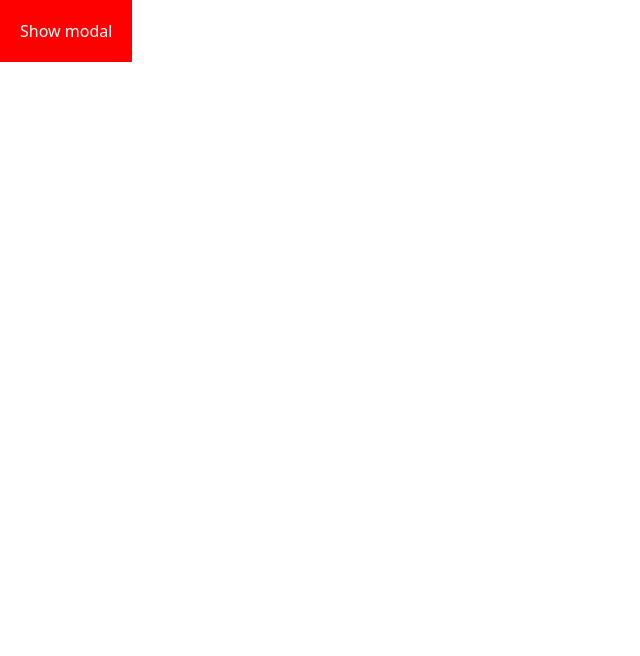
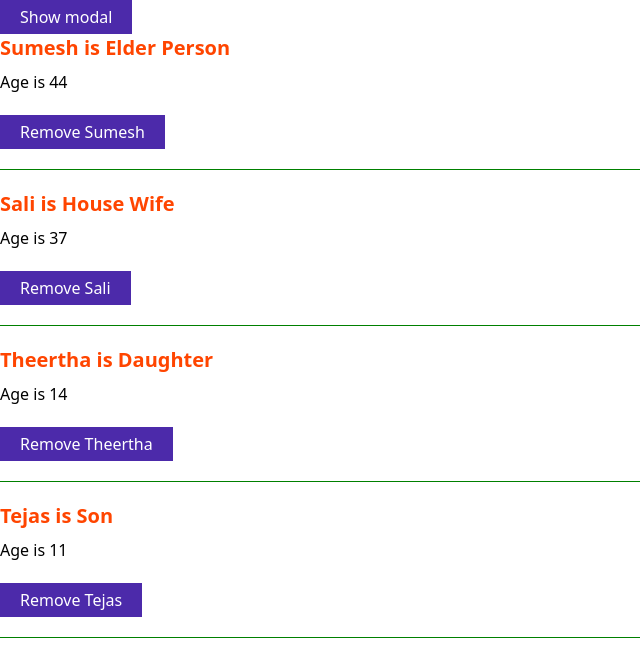
Before and after one commit to sumeshmon/svelte, a SvelteKit app in the folder myApp/: page /box-modal in a window 1280 px wide. Shown: the top 656 px of the page, without its empty margins (0-640 px from the left). Built offline with nearby package versions, Linux system fonts and the light colour scheme.

Commit message:
form submit

```diff
--- a/myApp/src/components/AddPersonForm.svelte
+++ b/myApp/src/components/AddPersonForm.svelte
@@ -1,29 +1,26 @@
 <script lang="ts">
-    let family = [
-    {
-      name: 'Sumesh', age : 44, position: 'Elder Person', id : 1,
-    },
-    {
-      name: 'Sali', age : 37, position: 'House Wife', id : 2,
-    },
-    {
-      name: 'Theertha', age : 14, position: 'Daughter', id : 3,
-    },
-    {
-      name: 'Tejas', age : 11, position: 'Son', id : 4,
-    }
-  ]
+  import type { svelte } from "@sveltejs/vite-plugin-svelte";
+  import { createEventDispatcher } from 'svelte';
+  const dispatch = createEventDispatcher();
   let name: string = "";
   let age: number;
   let movie: string;
-  let food: string[] = []
+  let position: string;
+  let food: string[] = [];
 
   const formSubmit = () => {
-    console.log(name,age,food, movie);
+    const person = {
+      name,
+      age,
+      food,
+      position,
+      id: Math.floor(Math.random() * 10 + 100)
+    };
+    dispatch('addPerson', person)
   }
 
 </script>
-{#if name !== '' ||  typeof age === 'number' ||  movie !== '' ||  food.length > 0}
+{#if name !== '' && typeof age === 'number' && movie !== '' && food.length > 0}
     <div>{name} - {age} - {food} - {movie}</div>
     {:else}
     <p>Please fill the form</p>
@@ -31,6 +28,7 @@
 <form on:submit|preventDefault={formSubmit}>
     <input type="text" placeholder="Name" bind:value={name}>
     <input type="number" placeholder="Age" bind:value={age}>
+    <input type="text" placeholder="Position" bind:value={position}>
     <br><br>
     <input type="checkbox" value="veg" bind:group={food}> Veg <br>
     <input type="checkbox" value="nonVeg" bind:group={food}> Non Veg
--- a/myApp/src/routes/box-modal/+page.svelte
+++ b/myApp/src/routes/box-modal/+page.svelte
@@ -2,9 +2,31 @@
   import AddPersonForm from "../../components/AddPersonForm.svelte";
   import Modal from "../../components/Modal.svelte";
   let showModal = false
-
+  let myFamily = [
+    {
+      name: 'Sumesh', age : 44, position: 'Elder Person', id : 1,
+    },
+    {
+      name: 'Sali', age : 37, position: 'House Wife', id : 2,
+    },
+    {
+      name: 'Theertha', age : 14, position: 'Daughter', id : 3,
+    },
+    {
+      name: 'Tejas', age : 11, position: 'Son', id : 4,
+    }
+  ]
   const toggleModel = () => {
         showModal = !showModal
+    }
+    const removeSumesh = (id:number) => {
+      myFamily = myFamily.filter( (member) => member.id  != id)
+
+    }
+    const addPerson = (e:any) => {
+      let fullFamily = e.detail
+      myFamily = [fullFamily,...myFamily]
+      showModal = false
     }
 </script>
 
@@ -14,22 +36,43 @@
 <!-- <button on:click={show}>Show Modal</button> -->
 <button on:click={toggleModel}>Show modal</button>
 <Modal {showModal} on:click={toggleModel}>
-  <AddPersonForm/>
+  <AddPersonForm
+    on:addPerson = {addPerson}
+  />
   <div slot="title">
     <h4>Title from slot name</h4>
   </div>
 </Modal>
+{#each myFamily as member (member.id)}
+   <!-- {console.log(member.id)} -->
+   <div class="family">
+      <h2>{member.name} is {member.position}</h2>
+      <p>Age is {member.age}</p> <br>
+      <button on:click={ () => removeSumesh(member.id) }>Remove {member.name}</button>
+   </div>
 
+{/each}
 <style>
   button{
-        padding: 20px;
+        padding: 6px 20px;
         color: #fff;
         position: relative;
-        z-index: 10;
-        background-color: red;
+        z-index: 1;
+        background-color: #4c2aaa;
   }
   body{
     background-color: white;
   }
+  .family{
+    margin-bottom: 20px;
+    padding-bottom: 20px;
+    border-bottom: 1px solid green;
+  }
+  h2{
+    color: orangered;
+    font-size: 2rem;
+    font-weight: bold;
+    padding-bottom: 10px;
+  }
 
 </style>
--- a/myApp/src/routes/foreach/+page.svelte
+++ b/myApp/src/routes/foreach/+page.svelte
@@ -35,7 +35,7 @@ const removeSumesh = (id: number) => {
   {#each family as members (members.id)}
    <div>
     <h3>{members.name}, Age is {members.age} and the person is {members.position}</h3> <br>
-    <button on:click={ () => removeSumesh(members.id) }>{members.id}</button> <br> <br>
+    <button on:click={ () => removeSumesh(members.id) }>Remove {members.name}</button> <br> <br>
    </div>
    {:else}
    {console.log('No data')}
@@ -54,4 +54,9 @@ const removeSumesh = (id: number) => {
   input{
     color:#000
   }
+  button{
+    background-color: gray;
+    color: #fff;
+    padding: 10px
+  }
 </style>
```
